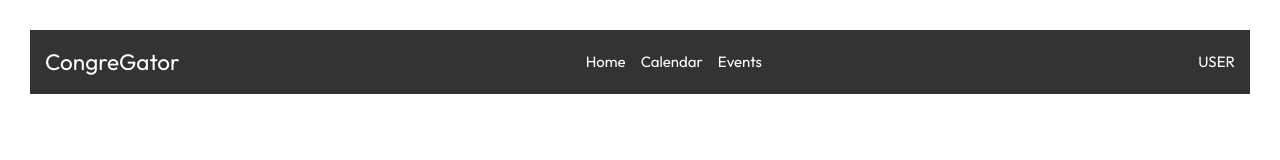
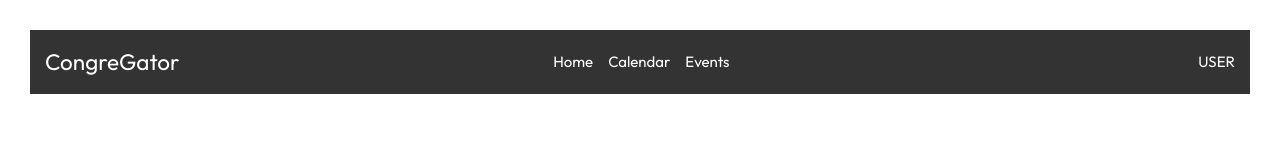
Before and after one commit to YonashPetit/SWE-Project, a React (Vite) app in the folder client/: page /login in a window 1280 px wide. Shown: the top 160 px of the page. Built offline with nearby package versions, Linux system fonts and the light colour scheme.

Commit message:
small navbar fix

```diff
--- a/client/src/pages/Navbar.css
+++ b/client/src/pages/Navbar.css
@@ -1,6 +1,6 @@
 .navbar {
     display: flex;
-    justify-content: space-between;
+    justify-content:space-between;
     align-items: center;
     background-color: #333;
     color: #fff;
@@ -17,8 +17,10 @@
   .navbar-center .nav-links {
     list-style-type: none;
     display: flex;
-    margin: 0;
     padding: 0;
+    margin-top: 0;
+    margin-bottom: 0;
+    margin-left: -65px;
   }
 
   .navbar-center .nav-links li {
```
